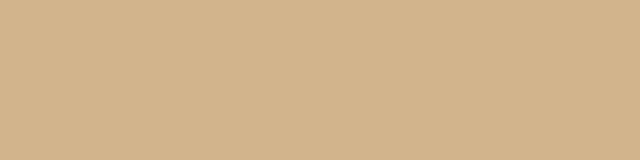
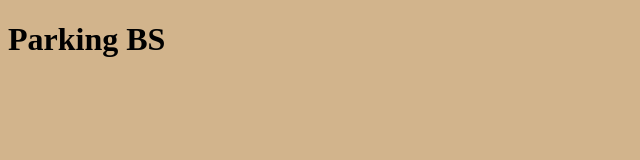
Before and after one commit to philippfhgr/IM2, a plain HTML site: page index.html in a window 1280 px wide. Shown: the whole page, without its empty margins (0-640 px from the left). Drawn offline with Linux system fonts and the light colour scheme.

Commit message:
Update index.html

```diff
--- a/index.html
+++ b/index.html
@@ -7,6 +7,9 @@
     <link href="style.css" rel="stylesheet">
 </head>
 <body>
+    <header>
+        <h1>Parking BS</h1>
+    </header>
     <script src="script.js"></script>
 </body>
 </html>
```
